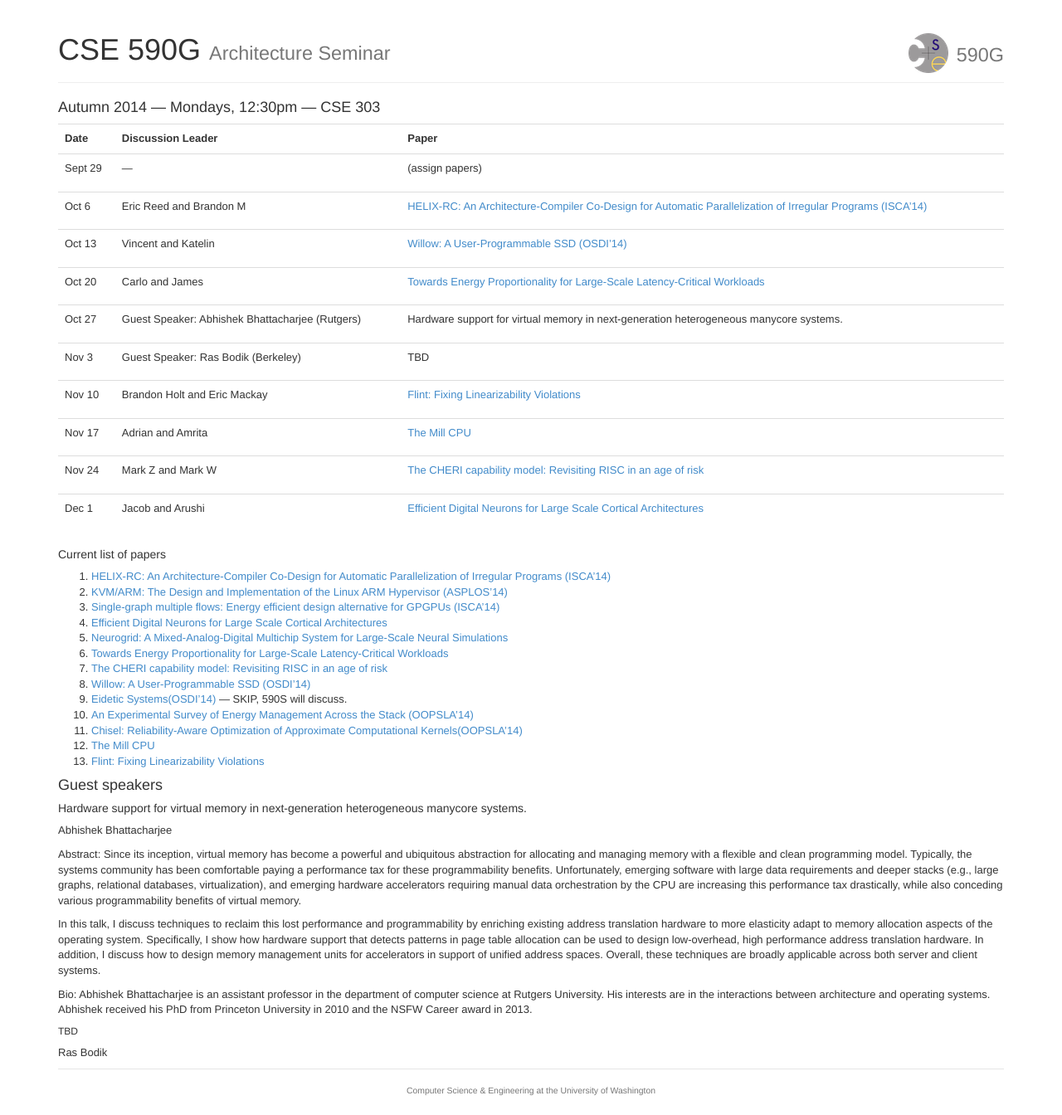
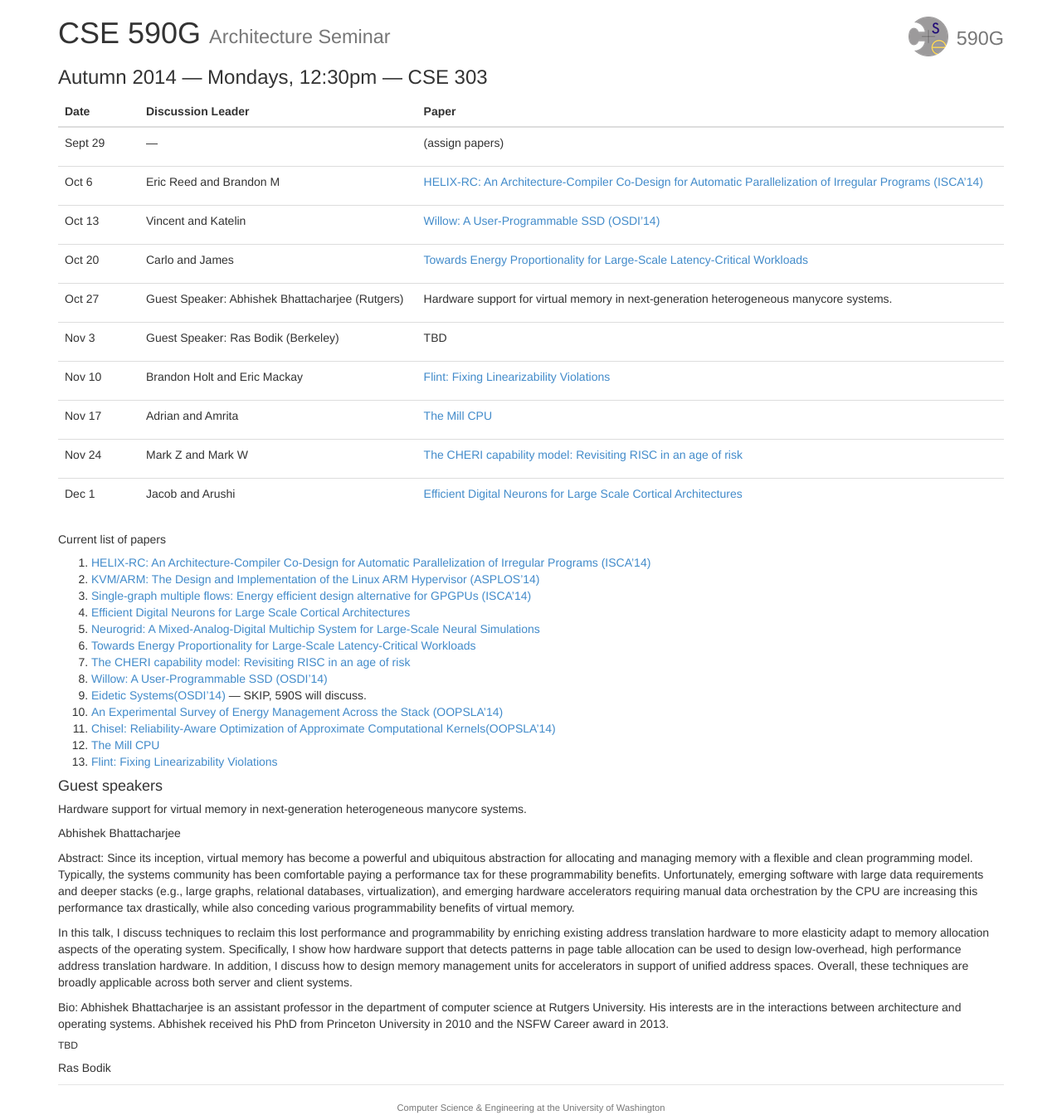
Before and after one commit to uwsampa/cse590g, a Jekyll site: the page built from 14au/index.md, in a window 1280 px wide. Shown: the whole page at 83% size. Built offline with Jekyll 4.4.1, drawn with Linux system fonts in a browser that asks for light colours; nearby versions of some CDN libraries; Markdown is read by kramdown in place of the engine named in the settings.

Commit message:
Simplify appearance

```diff
--- a/14au/_layouts/base.html
+++ b/14au/_layouts/base.html
@@ -27,8 +27,7 @@
 
         <div class="container">
 
-          <div class="page-header">
-						<h1>
+            <h1>
               {{ page.title }} <small>{{ page.subtitle }}</small>
 
               <div class="pull-right">
@@ -40,7 +39,6 @@
 
               </div>
             </h1>
-					</div>
 
           {{ content }}
 
--- a/14au/css/theme.css
+++ b/14au/css/theme.css
@@ -1,30 +1,4 @@
-body {
-  font-family: Helvetica, sans-serif;
-  font-weight: 300;
-  font-size: 13px;
-}
-
-.highlight, pre, code {
-  font-family: Inconsolata, monospace;
-}
-
-h2 {
-  font-size: 24px;
-}
-
-
-h3 {
-  font-size: 18px;
-}
-
-/* Everything but the jumbotron gets side spacing for mobile first views */
-.header,
-.footer {
-  padding-left: 15px;
-  padding-right: 15px;
-}
-
-/* Custom page footer */
+/* The gray page footer. */
 .footer {
   padding-top: 19px;
   color: #777;
@@ -37,16 +11,6 @@ h3 {
   color: #777;
 }
 
-.hw {
-  font-weight: normal;
-  font-size: 12px;
-}
-
 code {
   color: black;
 }
-
-li, li p {
-  margin: 0px;
-  padding: 0px;
-}
--- a/14au/index.md
+++ b/14au/index.md
@@ -9,7 +9,11 @@ layout: base
 <!-- To edit schedule, edit: `_data/schedule.yml` -->
 <div class="table-responsive">
   <table class="table">
-    <tr> <th>Date</th> <th>Discussion Leader</th> <th>Paper</th> </tr>
+    <thead><tr>
+      <th style="width: 7em;">Date</th>
+      <th>Discussion Leader</th>
+      <th>Paper</th>
+    </tr></thead>
     {% for e in site.data.schedule %}
     <tr>
       <td>{{e.date}}</td>
```
